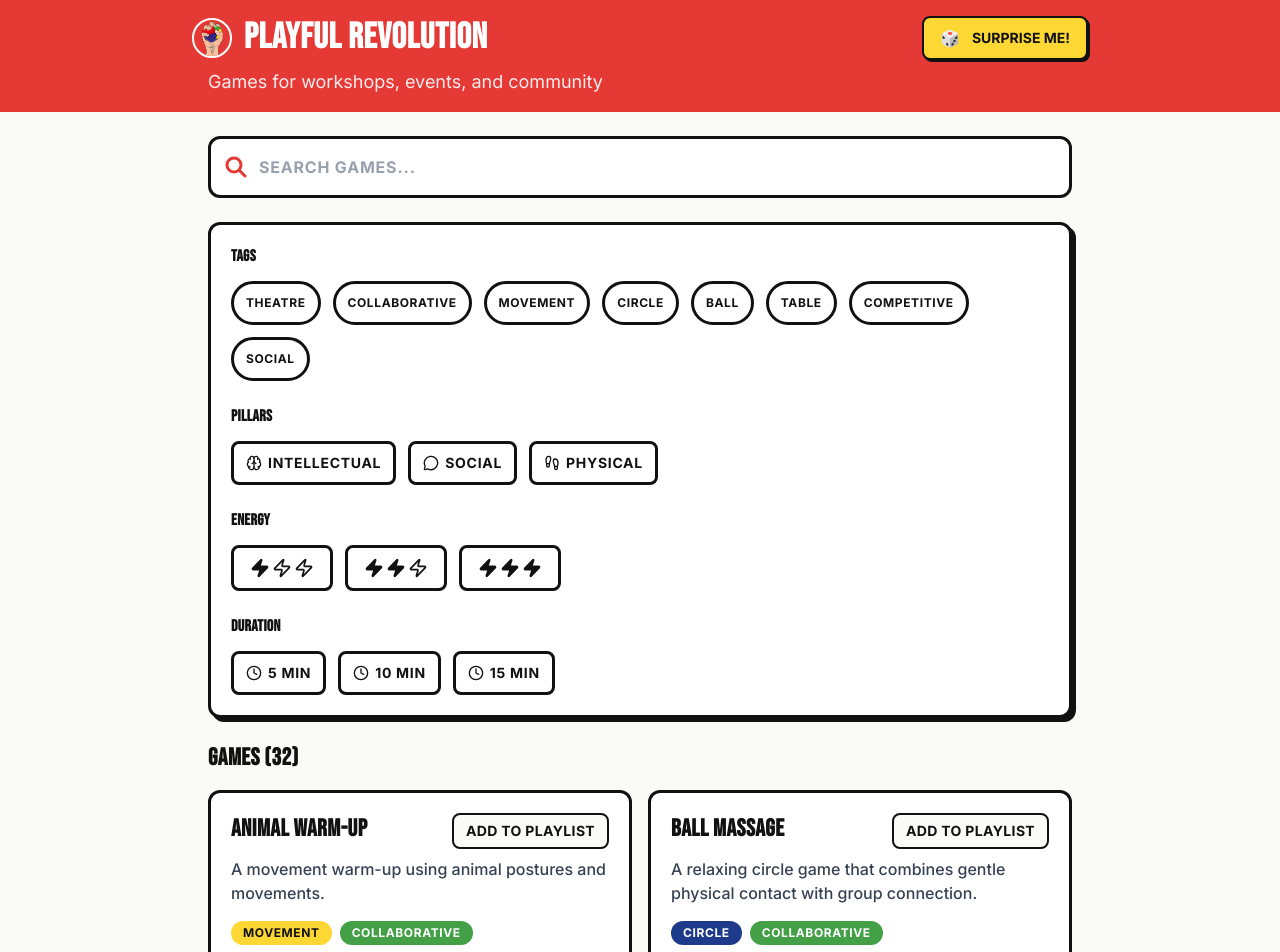
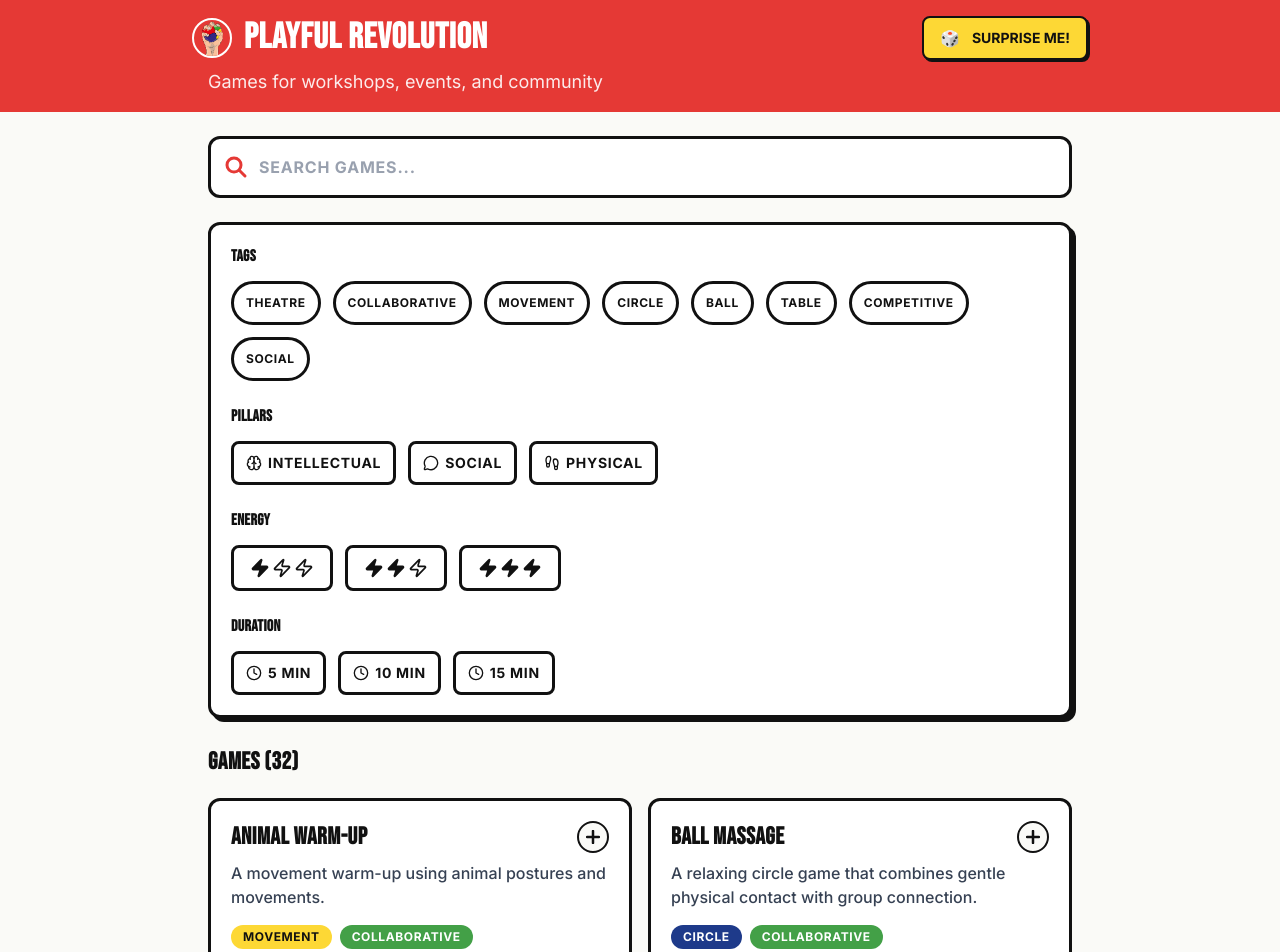
Before and after one commit to phivk/playful-revolution-games-index-2, a Next.js app: page / in a window 1280 px wide. Shown: the top 952 px of the page. Built offline with nearby package versions, Linux system fonts and the light colour scheme.

Commit message:
color playlist UI gold

```diff
--- a/src/app/playlist/PlaylistView.tsx
+++ b/src/app/playlist/PlaylistView.tsx
@@ -149,7 +149,7 @@ export default function PlaylistView({ initialSlugs, games }: PlaylistViewProps)
               onClick={copyLink}
               className={`inline-flex items-center gap-2 px-4 py-2 font-bold rounded-lg border-2 border-[#111111] uppercase tracking-wide text-sm transition-all duration-200 ${
                 linkCopied
-                  ? 'bg-[#43A047] text-white scale-105 shadow-[3px_3px_0_0_#111111]'
+                  ? 'bg-[#F9A825] text-[#111111] scale-105 shadow-[3px_3px_0_0_#111111]'
                   : 'bg-white hover:bg-gray-100 hover:shadow-[3px_3px_0_0_#111111] active:scale-[0.98]'
               }`}
             >
@@ -166,7 +166,7 @@ export default function PlaylistView({ initialSlugs, games }: PlaylistViewProps)
             </button>
             <Link
               href={addMoreHref}
-              className="inline-flex px-4 py-2 bg-[#43A047] text-white font-bold rounded-lg border-2 border-[#111111] hover:bg-[#2E7D32] transition-colors uppercase tracking-wide text-sm"
+              className="inline-flex px-4 py-2 bg-[#F9A825] text-[#111111] font-bold rounded-lg border-2 border-[#111111] hover:bg-[#F57F17] transition-colors uppercase tracking-wide text-sm"
             >
               Add more games
             </Link>
--- a/src/components/GameCard.tsx
+++ b/src/components/GameCard.tsx
@@ -24,7 +24,7 @@ export default function GameCard({
   return (
     <Link
       href={`/game/${game.slug}`}
-      className={`block bg-white rounded-xl border-3 border-[#111111] p-5 hover:border-[#E53935] hover:shadow-[4px_4px_0px_0px_#E53935] active:translate-x-[2px] active:translate-y-[2px] active:shadow-none transition-all duration-100 ${inPlaylist ? 'ring-2 ring-[#43A047] ring-offset-2' : ''}`}
+      className="block bg-white rounded-xl border-3 border-[#111111] p-5 hover:border-[#E53935] hover:shadow-[4px_4px_0px_0px_#E53935] active:translate-x-[2px] active:translate-y-[2px] active:shadow-none transition-all duration-100"
     >
       <div className="flex items-start justify-between gap-2 mb-2">
         <h3 className="text-2xl font-display font-bold text-[#111111] uppercase tracking-wide flex-1 min-w-0">
@@ -50,13 +50,22 @@ export default function GameCard({
                 else onAddToPlaylist?.();
               }
             }}
-            className={`shrink-0 text-sm font-bold px-3 py-1.5 rounded-lg border-2 border-[#111111] uppercase tracking-wide ${
+            className={`shrink-0 w-8 h-8 flex items-center justify-center rounded-full border-2 border-[#111111] transition-all duration-150 ${
               inPlaylist
-                ? 'bg-[#43A047] text-white'
-                : 'bg-[#FAFAF7] text-[#111111] hover:bg-gray-200'
+                ? 'bg-[#F9A825] text-[#111111] scale-110'
+                : 'bg-[#FAFAF7] text-[#111111] hover:bg-[#FFF8E1] hover:scale-110 hover:rotate-90'
             }`}
+            aria-label={inPlaylist ? 'Remove from playlist' : 'Add to playlist'}
           >
-            {inPlaylist ? 'In playlist' : 'Add to playlist'}
+            {inPlaylist ? (
+              <svg width="14" height="14" viewBox="0 0 14 14" fill="none" stroke="currentColor" strokeWidth="2.5" strokeLinecap="round" strokeLinejoin="round">
+                <path d="M2 7.5L5.5 11L12 3" />
+              </svg>
+            ) : (
+              <svg width="14" height="14" viewBox="0 0 14 14" fill="none" stroke="currentColor" strokeWidth="2.5" strokeLinecap="round">
+                <path d="M7 1v12M1 7h12" />
+              </svg>
+            )}
           </span>
         )}
       </div>
--- a/src/components/GamesCatalog.tsx
+++ b/src/components/GamesCatalog.tsx
@@ -101,7 +101,7 @@ export default function GamesCatalog({ initialGames }: GamesCatalogProps) {
           onClearAll={clearAll}
         />
 
-        <div className="mb-4 flex flex-wrap items-center gap-3">
+        <div className="mb-4 flex flex-wrap items-center gap-3 min-h-10">
           <h2 className="text-2xl font-bold text-[#111111]">
             Games ({filteredGames.length})
             {hasActiveFilters && (
@@ -119,7 +119,7 @@ export default function GamesCatalog({ initialGames }: GamesCatalogProps) {
                   router.replace(`/?playlist=${q}`);
                   router.push(`/playlist?g=${q}`);
                 }}
-                className="inline-flex items-center gap-2 px-4 py-2 bg-[#E53935] text-white font-bold rounded-lg border-2 border-[#111111] hover:bg-[#C62828] transition-colors uppercase tracking-wide text-sm"
+                className="inline-flex items-center gap-2 px-4 py-2 bg-[#F9A825] text-[#111111] font-bold rounded-lg border-2 border-[#111111] hover:bg-[#F57F17] transition-colors uppercase tracking-wide text-sm"
               >
                 View playlist ({slugs.length})
               </button>
```
